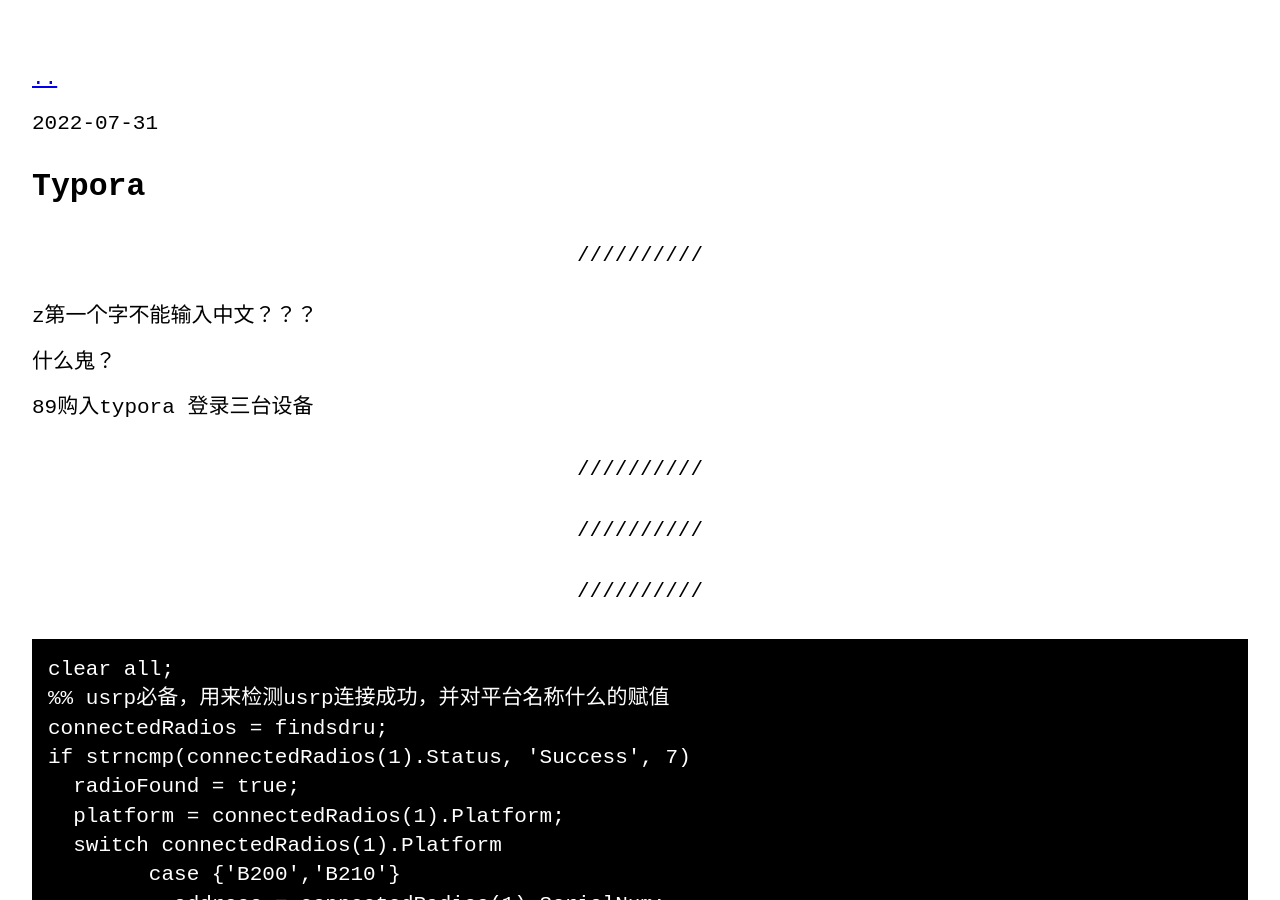
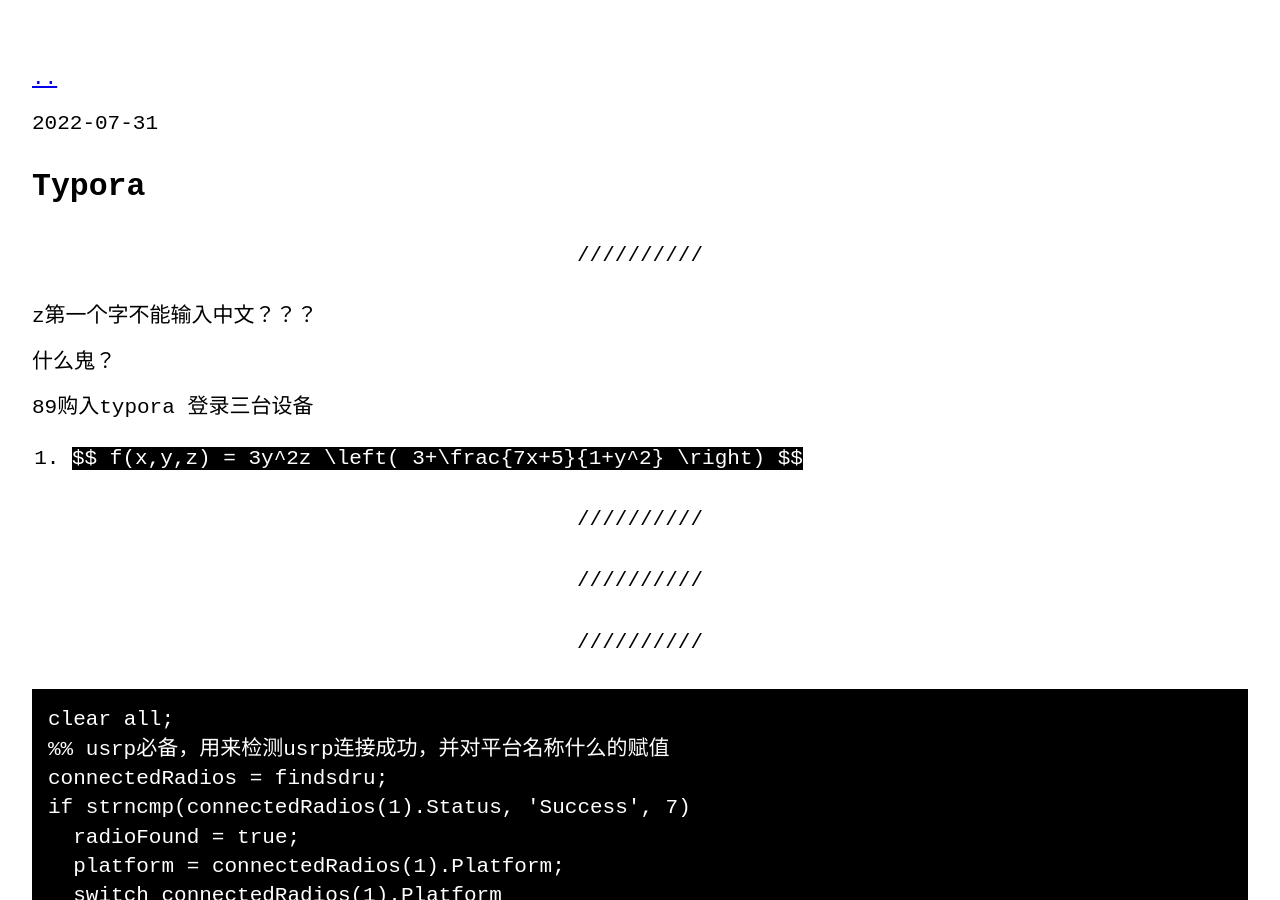
Before and after one commit to binbinxiang/binbinxiang.github.io, a Jekyll site: the page built from _posts/2022-07-31-typora.md, in a window 1280 px wide and 900 px high. Built offline with Jekyll 4.4.1, drawn with Linux system fonts in a browser that asks for light colours.

Commit message:
Update 2022-07-31-typora.md

```diff
--- a/_posts/2022-07-31-typora.md
+++ b/_posts/2022-07-31-typora.md
@@ -10,6 +10,8 @@
 什么鬼？
 
 89购入typora 登录三台设备
+
+1. `$$ f(x,y,z) = 3y^2z \left( 3+\frac{7x+5}{1+y^2} \right) $$`
 
 ---
 
```
